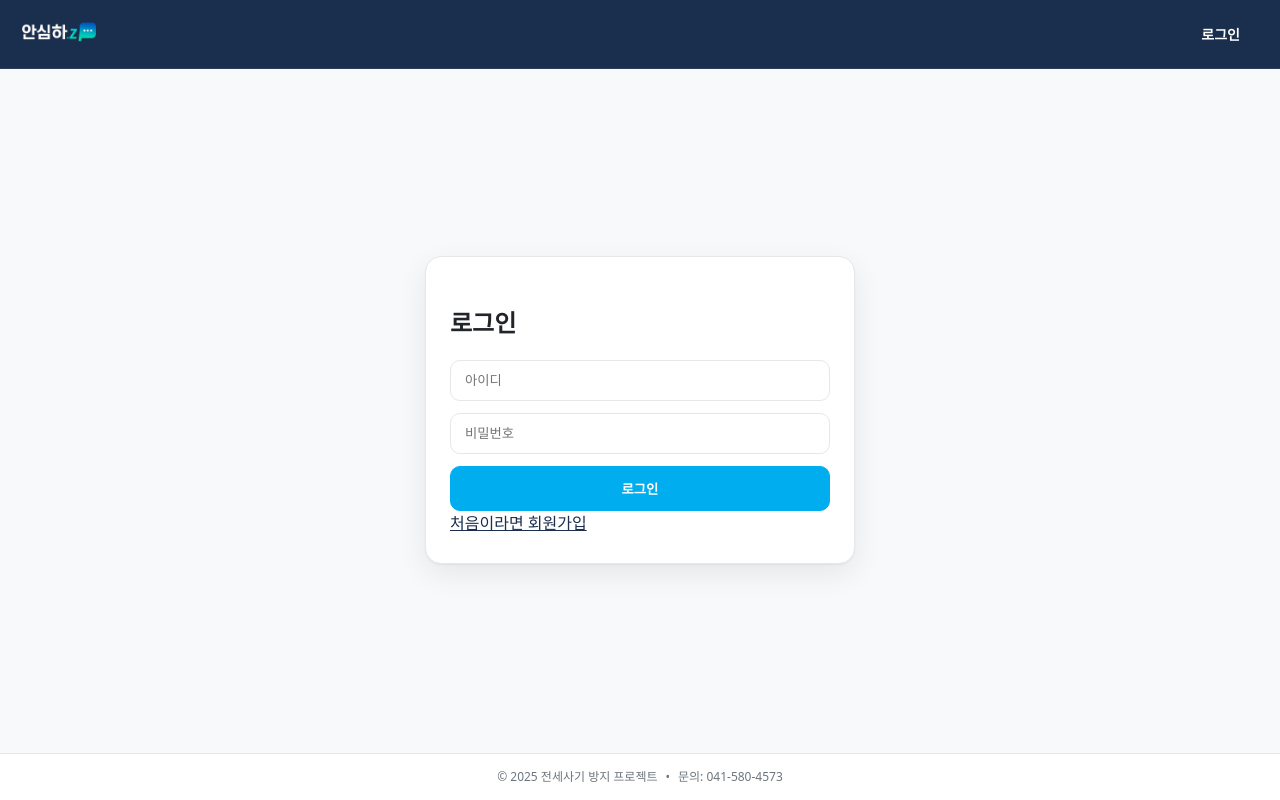
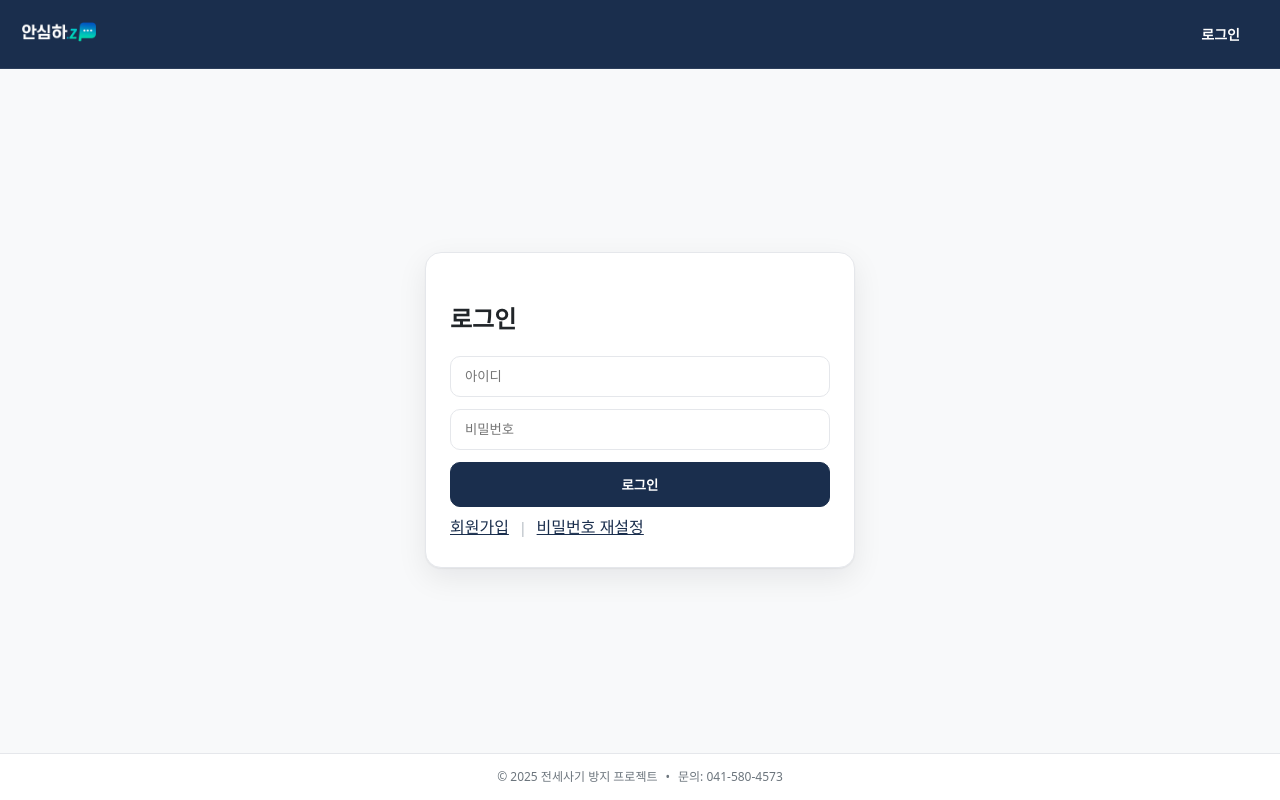
Before and after one commit to AIRentalScamPrevention/protect_house, a React (Create React App) app: page /login in a window 1280 px wide. Built offline with nearby package versions, Linux system fonts and the light colour scheme.

Commit message:
251125: 로그인 버튼 및 회원가입 버튼 색깔과 비밀번호 재설정 버튼 추가

```diff
--- a/src/auth/SignUpModel.css
+++ b/src/auth/SignUpModel.css
@@ -129,8 +129,11 @@
     font-weight: 600;
     cursor: pointer;
 }
-.signup-btn:hover:not(:disabled){ filter: brightness(1.05); }
-.signup-btn:disabled{ opacity:.6; cursor: not-allowed; }
+.signup-btn:hover:not(:disabled) {
+    background-color: #394aa7 !important;
+    border-color: #394aa7 !important;
+    filter: none !important; /* 밝기 효과 제거 (필요하면 유지도 가능) */
+}
 
 /* 반응형 */
 @media (max-width: 640px){
--- a/src/page/Login.css
+++ b/src/page/Login.css
@@ -3,7 +3,7 @@
     --card: #FFFFFF;     /* ⬜️ 화이트(카드/팝업 배경) */
     --line: #e5e7eb;     /* 라인(경계) */
     --text: #212529;     /* ⚫️ 텍스트 블랙 */
-    --primary: #00AEEF;  /* 💧 선명한 파랑 (기본 버튼/링크) */
+    --primary: #1A2E4D;  /* 💧 선명한 파랑 (기본 버튼/링크) */
 
     /* 헤더/푸터 */
     --header-h: 68px;     /* 헤더 높이 */
@@ -41,14 +41,19 @@
     box-sizing: border-box !important;
 }
 
+.login-btn:hover:not(:disabled) {
+    background: #364599 !important; /* 원래 색보다 8% 어둡게 */
+    border-color: #364599 !important;
+}
+
 /* 인풋 외형 복구 */
 .login-form input {
-    display: block !important;   /* inline으로 덮였을 때 차단 */
+    display: block !important;
     padding: 12px 14px !important;
     border-radius: 10px !important;
     border: 1px solid var(--line, #e5e7eb) !important;
-    background: #FFFFFF !important;                 /* ⬜️ */
-    color: var(--text, #212529) !important;         /* ⚫️ */
+    background: #FFFFFF !important;
+    color: var(--text, #212529) !important;
     outline: none !important;
 }
 
@@ -57,8 +62,8 @@
     display: block !important;
     padding: 12px 14px !important;
     border-radius: 10px !important;
-    border: 1px solid var(--primary, #00AEEF) !important;
-    background: var(--primary, #00AEEF) !important; /* 💧 */
+    border: 1px solid var(--primary) !important;
+    background: var(--primary) !important;
     color: #FFFFFF !important;
     font-weight: 600 !important;
 }
@@ -77,7 +82,6 @@
     z-index: 10;
 }
 
-/* (텍스트 타이틀을 쓰는 경우용 – 지금은 로고만 사용하니 영향 없음) */
 .site-title{
     margin: 0;
     font-size: 18px;
@@ -85,7 +89,7 @@
     color: #FFFFFF;
 }
 
-/* 브랜드 로고 (이미지) */
+/* 브랜드 로고 */
 .brand-link{
     display: inline-flex;
     align-items: center;
@@ -130,7 +134,7 @@
     border-radius: 4px;
 }
 
-/* 로그인 카드 중앙: 헤더/푸터 높이만큼 영역 보정 */
+/* 로그인 카드 중앙 */
 .login-wrap{
     position: fixed;
     left: 0; right: 0;
@@ -144,7 +148,7 @@
     z-index: 1;
 }
 
-/* 푸터도 전체폭 고정 */
+/* 푸터 */
 .login-footbar{
     position: fixed;
     left: 0; right: 0; bottom: 0;
@@ -158,45 +162,54 @@
     z-index: 5;
 }
 
-/* 하단 회원가입 버튼을 텍스트 링크처럼 보이게 */
-.login-footer .signup-link {
-    background: none;
-    border: none;
-    padding: 0;
-    margin: 0;
-    font: inherit;
-    color: var(--header-bg);
-    text-decoration: underline;
-    cursor: pointer;
-    outline: none;
-    appearance: none;
-    transition: color .15s ease; /* 부드러운 색상 전환 효과 */
+/* 하단 링크 스타일 */
+.login-footer {
+    display: flex;
+    align-items: center;
+    gap: 6px;
+    margin-top: 8px;
 }
 
-/* ✅ 추가된 부분 */
-.login-footer .signup-link:hover {
-    color: var(--primary); /* 기본 링크/버튼 색상으로 변경 */
+/* 🔥 회원가입, 비밀번호 재설정 둘 다 동일하게 적용 */
+.login-footer .signup-link,
+.login-footer .pwreset-link {
+    background: none !important;
+    border: none !important;
+    padding: 0 !important;
+    margin: 0 !important;
+    font: inherit !important;
+    color: var(--header-bg) !important;
+    text-decoration: underline !important;
+    cursor: pointer !important;
+    outline: none !important;
+    appearance: none !important;
+    transition: color .15s ease !important;
 }
 
-.login-footer .signup-link:focus-visible {
-    outline: 2px solid rgba(10, 35, 66, 0.8);  /* 딥네이비 포커스 링 */
-    outline-offset: 2px;
-    border-radius: 4px;
+.login-footer .signup-link:hover,
+.login-footer .pwreset-link:hover {
+    color: var(--primary) !important;
 }
 
-/* 페이지 본문이 헤더 아래에서 시작하도록 상단/하단 패딩(고정 바 대비) */
+.divider {
+    color: #adb5bd;
+    padding: 0 4px;
+    font-size: 14px;
+    user-select: none;
+}
+
+/* 페이지 본문 보정 */
 .page{
     padding-top: var(--header-h);
     padding-bottom: var(--footer-h);
 }
 
-/* 안전장치: 어떤 상위 그리드여도 전체 span */
 .page, .login-wrap{
     grid-column: 1 / -1;
     width: 100% !important;
 }
 
-/* 선택: 큰 화면에서 로고 조금 더 키우고 싶을 때 */
+/* 큰 화면 로고 확장 */
 @media (min-width: 1024px) {
     :root { --logo-h: 110px; }
 }
--- a/src/page/Login.js
+++ b/src/page/Login.js
@@ -80,14 +80,23 @@ export default function Login() {
                             className="signup-link"
                             type="button"
                         >
-                            처음이라면 회원가입
+                            회원가입
+                        </button>
+
+                        <span className="divider">|</span>
+                        <button
+                            type="button"
+                            className="pwreset-link"
+                            onClick={() => nav("/password-reset")}
+                        >
+                            비밀번호 재설정
                         </button>
                     </div>
                 </div>
             </div>
 
             {/* 회원가입 모달 */}
-            {openSignup && <SignupModal onClose={() => setOpenSignup(false)} />}
+            {openSignup && <SignupModal onClose={() => setOpenSignup(false)}/>}
 
             <footer className="login-footbar">
                 <span>© 2025 전세사기 방지 프로젝트</span>
```
